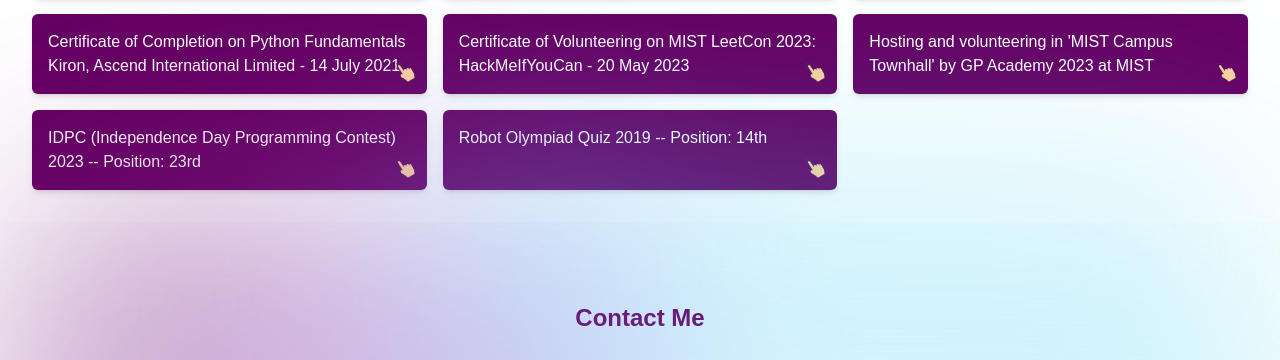
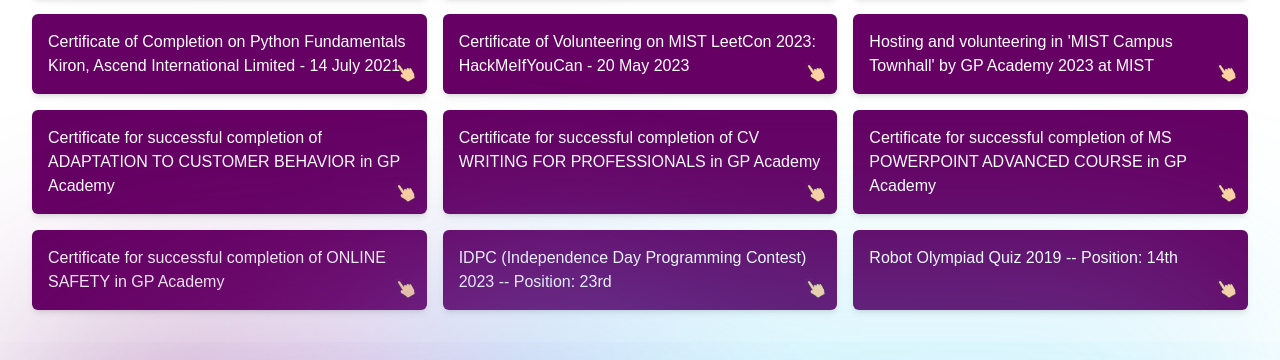
Before and after one commit to Humayra-Akter/Humayra, a React (Create React App) app: page / in a window 1280 px wide. Shown: the part 2126-2486 px from the top of the page. Built offline with nearby package versions, Linux system fonts and the light colour scheme; a web font is replaced by a local one.

Commit message:
gp certificate

```diff
--- a/src/components/Home/Certificates.js
+++ b/src/components/Home/Certificates.js
@@ -42,6 +42,14 @@
     leetcon,
   "Hosting and volunteering in 'MIST Campus Townhall' by GP Academy 2023 at MIST":
     gpTownhall,
+  "Certificate for successful completion of ADAPTATION TO CUSTOMER BEHAVIOR in GP Academy":
+    gpAdaption,
+  "Certificate for successful completion of CV WRITING FOR PROFESSIONALS in GP Academy":
+    gpCv,
+  "Certificate for successful completion of MS POWERPOINT ADVANCED COURSE in GP Academy":
+    gpMS,
+  "Certificate for successful completion of ONLINE SAFETY in GP Academy":
+    gpOnlineSafety,
   "IDPC (Independence Day Programming Contest) 2023 -- Position: 23rd": idpc,
   "Robot Olympiad Quiz 2019 -- Position: 14th": robot,
 };
```
